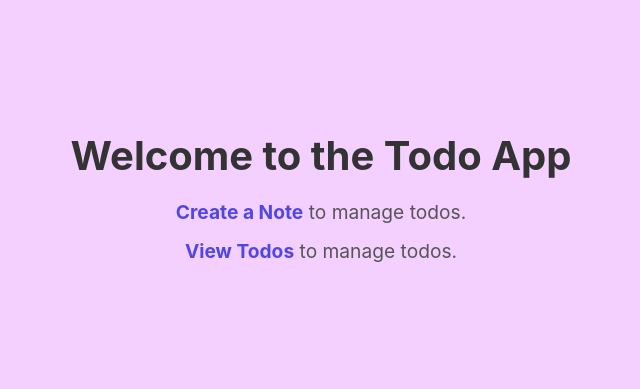
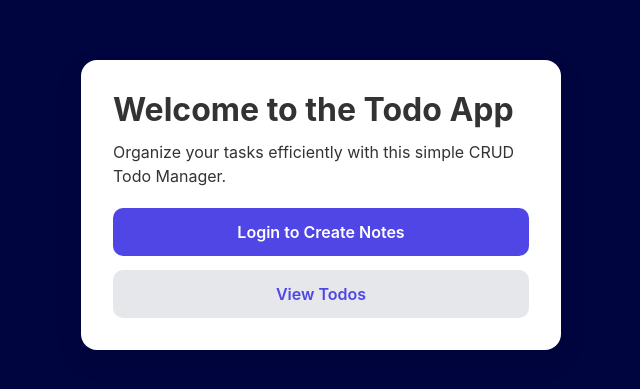
Before and after one commit to ruthmayregino/appdev1-final-exam, a React (Vite) app: page / in a window 1280 px wide. Shown: the part 195-584 px from the top of the page, without its empty margins (319-959 px from the left). Built offline with nearby package versions, Linux system fonts and the light colour scheme.

Commit message:
Updated Home Page

```diff
--- a/src/index.css
+++ b/src/index.css
@@ -81,7 +81,7 @@ button:focus-visible {
 }
 
 body {
-  background: #f3d0ff;
+  background: #00053f;
   color: #333;
   display: flex;
   justify-content: center;
--- a/src/pages/Home.jsx
+++ b/src/pages/Home.jsx
@@ -1,42 +1,23 @@
-import React from 'react';
-import { Link } from 'react-router-dom';
+import React from "react";
+import { Link } from "react-router-dom";
 
 export default function Home() {
   return (
-    <div style={styles.container}>
-      <h1 style={styles.title}>Welcome to the Todo App</h1>
-      <p style={styles.text}>
-        <Link to="/login" style={styles.link}>Create a Note</Link> to manage todos.
+    <div className="container">
+      <h1>Welcome to the Todo App</h1>
+      <p style={{ marginBottom: "20px" }}>
+        Organize your tasks efficiently with this simple CRUD Todo Manager.
       </p>
-      <p style={styles.text}>
-        <Link to="/todos" style={styles.link}>View Todos</Link> to manage todos.
-      </p>
+
+      <div style={{ display: "flex", flexDirection: "column", gap: "14px" }}>
+        <Link to="/login" className="btn btn-primary" style={{ textAlign: "center" }}>
+          Login to Create Notes
+        </Link>
+
+        <Link to="/todos" className="btn" style={{ textAlign: "center", background: "#e5e7eb" }}>
+          View Todos
+        </Link>
+      </div>
     </div>
   );
 }
-
-const styles = {
-  container: {
-    height: "100%",
-    display: "flex",
-    flexDirection: "column",
-    justifyContent: "center", // vertical center
-    alignItems: "center",     // horizontal center
-    textAlign: "center",
-    padding: "20px",
-  },
-  title: {
-    fontSize: "2.5rem",
-    marginBottom: "20px",
-    color: "#333",
-  },
-  text: {
-    fontSize: "1.2rem",
-    marginBottom: "10px",
-    color: "#555",
-  },
-  link: {
-    color: "#4f46e5",
-    fontWeight: "bold",
-  }
-};
--- a/src/pages/Login.jsx
+++ /dev/null
@@ -1,70 +0,0 @@
-import React, { useState } from 'react';
-
-function Login() {
-  const [username, setUsername] = useState("");
-  const [password, setPassword] = useState("");
-
-  return (
-    <div style={styles.container}>
-      <h1 style={styles.title}>Login</h1>
-      <form style={styles.form}>
-        <input
-          type="text"
-          placeholder="Username"
-          value={username}
-          onChange={(e) => setUsername(e.target.value)}
-          style={styles.input}
-        />
-        <input
-          type="password"
-          placeholder="Password"
-          value={password}
-          onChange={(e) => setPassword(e.target.value)}
-          style={styles.input}
-        />
-        <button style={styles.button}>Login</button>
-      </form>
-    </div>
-  );
-}
-
-export default Login;
-
-const styles = {
-  container: {
-    height: "100%",
-    display: "flex",
-    flexDirection: "column",
-    justifyContent: "center",
-    alignItems: "center",
-    textAlign: "center",
-    padding: "20px",
-  },
-  title: {
-    fontSize: "2rem",
-    marginBottom: "20px",
-    color: "#000000ff",
-  },
-  form: {
-    width: "100%",
-    maxWidth: "400px",
-    display: "flex",
-    flexDirection: "column",
-    gap: "15px",
-  },
-  input: {
-    padding: "10px",
-    fontSize: "1rem",
-    borderRadius: "5px",
-    border: "1px solid #ffffffff",
-  },
-  button: {
-    padding: "10px",
-    fontSize: "1rem",
-    borderRadius: "5px",
-    border: "none",
-    backgroundColor: "#4f46e5",
-    color: "white",
-    cursor: "pointer",
-  }
-};
```
